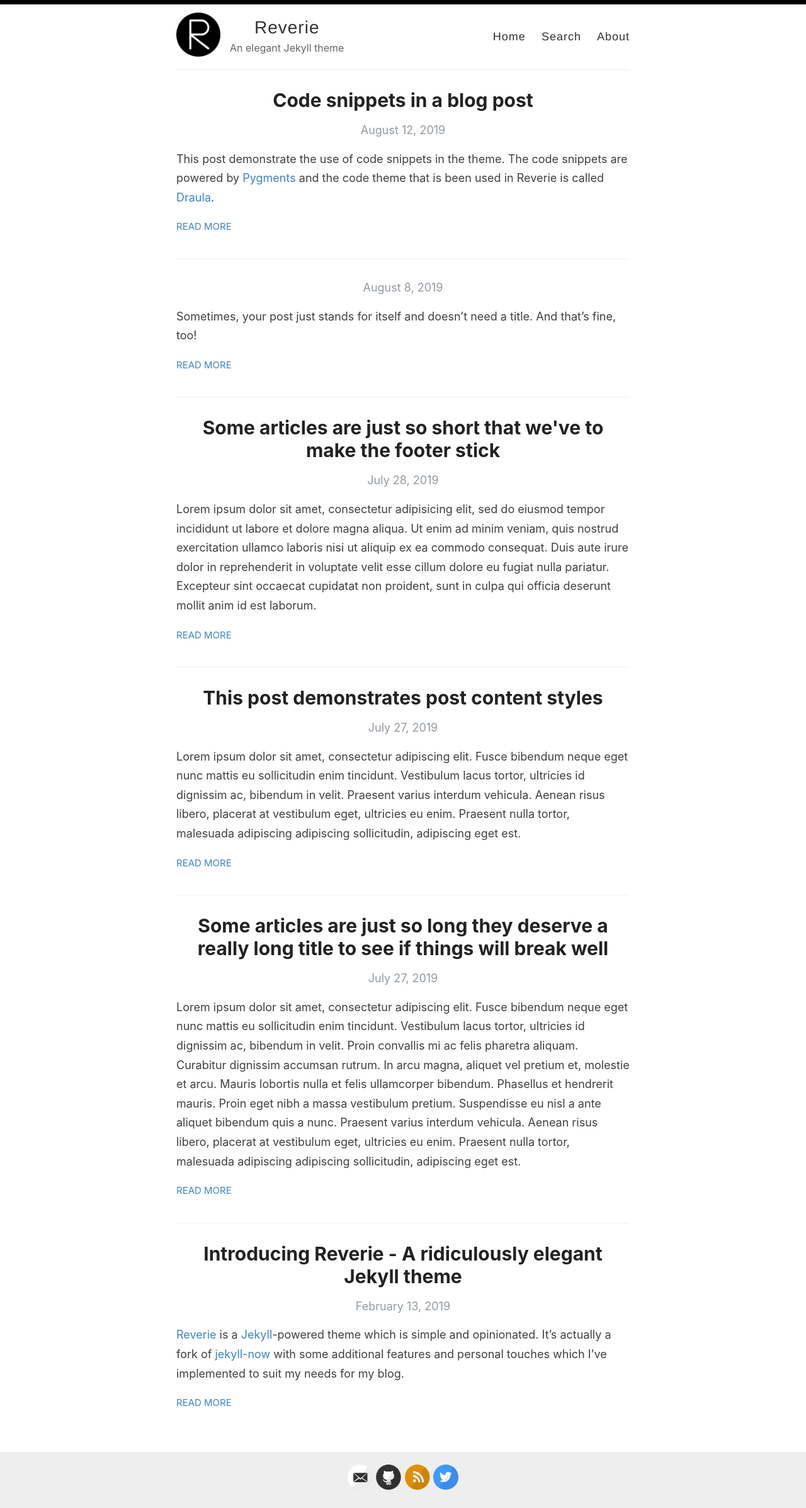
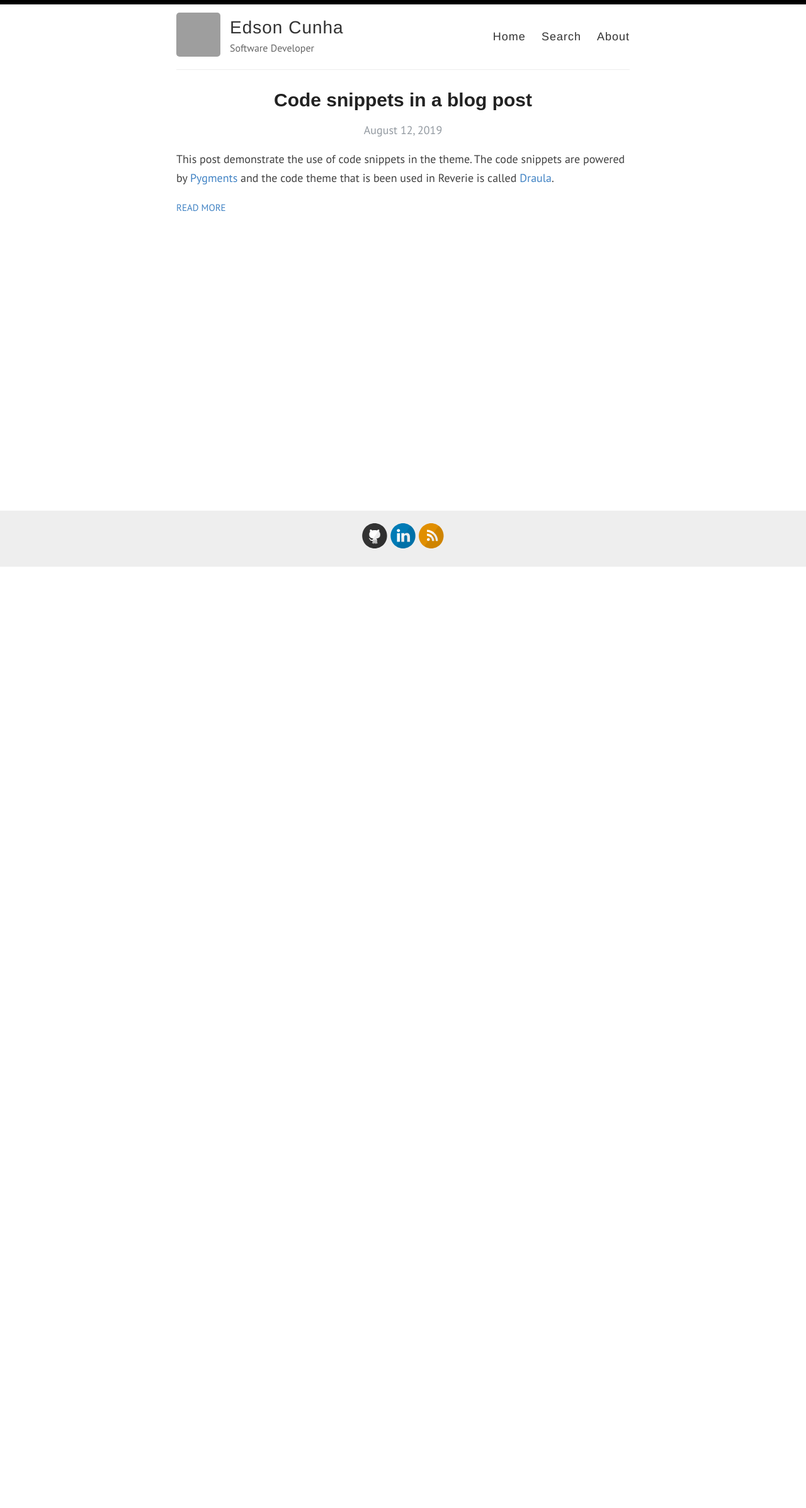
Before and after one commit to edsoncunha/edsoncunha.github.io, a Jekyll site: the page built from index.html, in a window 1280 px wide. Shown: the whole page at 63% size. Built offline with Jekyll 4.4.1, drawn with Linux system fonts in a browser that asks for light colours; the list of posts is cut into pages by our own code; after the commit the page ends 901 px from its top, so only the background shows below that; grey boxes are pictures that could not be loaded.

````diff
--- a/_config.yml
+++ b/_config.yml
@@ -3,16 +3,16 @@
 #
 
 # Name of your site (displayed in the header)
-name: Reverie
+name: Edson Cunha
 
 # Name of the author
-author: Amit Merchant
+author: Edson Cunha
 
 # Short bio or description (displayed in the header)
-description: An elegant Jekyll theme
+description: Software Developer
 
 # URL of your avatar or profile pic (you could use your GitHub profile pic)
-avatar: /images/reverie.png
+avatar: https://secure.gravatar.com/avatar/3d72a7a1aed4cf8d5b0823740c26a09e
 
 #
 # Flags below are optional
@@ -21,15 +21,15 @@
 # Includes an icon in the footer for each username you enter
 footer-links:
   dribbble:
-  email: amit.d.merchant@gmail.com
+  email:
   facebook:
   flickr:
-  github: amitmerchant1990/reverie
+  github: edsoncunha
   instagram:
-  linkedin:
+  linkedin: edsoncunha
   pinterest:
   rss: rss
-  twitter: amit_merchant
+  twitter:
   stackoverflow:
   youtube: # channel/<your_long_string> or user/<user-name>
   googleplus: # anything in your profile username that comes after plus.google.com/
@@ -41,18 +41,18 @@
 disqus:
 
 # Enter your Google Analytics web tracking code (e.g. UA-2110908-2) to activate tracking
-google_analytics: UA-43339302-11
+google_analytics: UA-148975074-1
 
 # Your website URL (e.g. http://amitmerchant1990.github.io or http://www.amitmerchant.com)
 # Used for Sitemap.xml and your RSS feed
-url: http://www.amitmerchant.com/reverie
-enforce_ssl: https://www.amitmerchant.com/reverie
+url: http://edsoncunha.github.io/
+enforce_ssl: https://edsoncunha.github.io/
 
 # If you're hosting your site at a Project repository on GitHub pages
 # (http://yourusername.github.io/repository-name)
 # and NOT your User repository (http://yourusername.github.io)
 # then add in the baseurl here, like this: "/repository-name"
-baseurl: "/reverie"
+baseurl: ""
 
 #
 # !! You don't need to change any of the configuration flags below !!
--- a/_layouts/default.html
+++ b/_layouts/default.html
@@ -19,7 +19,7 @@
       <div class="wrapper-masthead">
         <div class="container">
           <header class="masthead clearfix">
-            <a href="{{ site.baseurl }}/" class="site-avatar"><img src="{{ site.baseurl }}{{ site.avatar }}" /></a>
+            <a href="{{ site.baseurl }}/" class="site-avatar"><img src="{{ site.avatar }}" /></a>
 
             <div class="site-info">
               <h1 class="site-name"><a href="{{ site.baseurl }}/">{{ site.name }}</a></h1>
--- a/_posts/2019-02-13-introducing-reverie-jekyll-theme.md
+++ /dev/null
@@ -1,85 +0,0 @@
----
-layout: post
-title: Introducing Reverie - A ridiculously elegant Jekyll theme
-categories: [Miscellaneous, Jekyll]
----
-
-[Reverie](https://github.com/amitmerchant1990/reverie) is a [Jekyll](https://jekyllrb.com/)-powered theme which is simple and opinionated. It's actually a fork of [jekyll-now](https://github.com/barryclark/jekyll-now) with some additional features and personal touches which I've implemented to suit my needs for my blog.
-
-This is a plug-and-play Jekyll theme which you can use on GitHub Pages without even setting up a local environment.
-
-![](/images/reverie-demo.png)
-
-## Features overview
-
-- Command-line free fork-first workflow, using GitHub.com to create, customize and post to your blog
-- Fully responsive and mobile optimized base theme
-- Sass/Coffeescript support using Jekyll 2.0
-- Free hosting on your GitHub Pages user site
-- All the SEO goodies comes in-built
-- Markdown blogging
-- Syntax highlighting using Pygments
-    - [Dracula syntax theme](https://draculatheme.com/) included
-- Disqus commenting
-- Google Analytics integration
-- Fuzzy search across blog posts
-- Pagination of posts works out-of-the-box.
-- Categorize posts out-of-the box
-- RSS Feed
-- In-built sitemap
-
-<div style="text-align: center;">
- <script async type="text/javascript" src="//cdn.carbonads.com/carbon.js?serve=CE7D6KJY&placement=wwwamitmerchantcom" id="_carbonads_js"></script>
-</div>
-
-## Using Reverie on GitHub Pages
-
-### Step 1) Fork Reverie to your User Repository
-
-Fork [this repository](https://github.com/amitmerchant1990/reverie), then rename the repository to `yourgithubusername.github.io`.
-
-Alternatively, you can use [Use this template](https://github.com/amitmerchant1990/reverie/generate) button if you want to create a repository with a clean commit history which will use Reverie as a template.
-
-Your Jekyll blog will often be viewable immediately at <https://yourgithubusername.github.io> (if it's not, you can often force it to build by completing step 2)
-
-### Step 2) Customize and view your site
-
-Enter your site name, description, avatar and many other options by editing the `_config.yml` file. You can easily turn on Google Analytics tracking, Disqus commenting and social icons here.
-
-Making a change to `_config.yml` (or any file in your repository) will force GitHub Pages to rebuild your site with jekyll. Your rebuilt site will be viewable a few seconds later at <https://yourgithubusername.github.io> - if not, give it ten minutes as GitHub suggests and it'll appear soon.
-
-### Step 3) Publish your first blog post
-
-Create a new file called `/_posts/2019-2-13-Hello-World.md` to publish your first blog post. That's all you need to do to publish your first blog post! This [Markdown Cheatsheet](https://github.com/adam-p/markdown-here/wiki/Markdown-Cheatsheet) might come in handy while writing the posts.
-
-> You can add additional posts in the browser on GitHub.com too! Just hit the <kbd>Create new file</kbd> button in `/_posts/` to create new content. Just make sure to include the [front-matter](http://jekyllrb.com/docs/frontmatter/) block at the top of each new blog post and make sure the post's filename is in this format: year-month-day-title.md
-
-## Using Categories in Reverie
-
-You can categorize your content based on `categories` in Reverie. For this, you just need to add `categories` in front matter like below:
-
-For adding single category:
-
-```md
-categories: JavaScript
-```
-
-For adding multiple categories:
-
-```md
-categories: [PHP, Laravel]
-```
-
-The contegorized content can be shown over this URL: <https://yourgithubusername.github.io/categories/>
-
-## RSS
-
-The generated [RSS feed](https://en.wikipedia.org/wiki/RSS) of your blog can be found at <https://yourgithubusername.github.io/feed>. You can see the example RSS feed over [here](https://www.amitmerchant.com/reverie/feed).
-
-## Sitemap
-
-The generated sitemap of your blog can be found at <https://yourgithubusername.github.io/sitemap>. You can see the example sitemap feed over [here](https://www.amitmerchant.com/reverie/sitemap).
-
-## License
-
-MIT
--- a/_posts/2019-08-08-no-title-posts.md
+++ /dev/null
@@ -1,6 +0,0 @@
----
-layout: post
-title: ""
-categories: Miscellaneous
----
-Sometimes, your post just stands for itself and doesn't need a title. And that's fine, too!
--- a/_posts/2019-7-27-super-long-article.md
+++ /dev/null
@@ -1,11 +0,0 @@
----
-layout: post
-title: Some articles are just so long they deserve a really long title to see if things will break well
-categories: Miscellaneous
----
-
-Lorem ipsum dolor sit amet, consectetur adipiscing elit. Fusce bibendum neque eget nunc mattis eu sollicitudin enim tincidunt. Vestibulum lacus tortor, ultricies id dignissim ac, bibendum in velit. Proin convallis mi ac felis pharetra aliquam. Curabitur dignissim accumsan rutrum. In arcu magna, aliquet vel pretium et, molestie et arcu. Mauris lobortis nulla et felis ullamcorper bibendum. Phasellus et hendrerit mauris. Proin eget nibh a massa vestibulum pretium. Suspendisse eu nisl a ante aliquet bibendum quis a nunc. Praesent varius interdum vehicula. Aenean risus libero, placerat at vestibulum eget, ultricies eu enim. Praesent nulla tortor, malesuada adipiscing adipiscing sollicitudin, adipiscing eget est.
-
-Lorem ipsum dolor sit amet, consectetur adipiscing elit. Fusce bibendum neque eget nunc mattis eu sollicitudin enim tincidunt. Vestibulum lacus tortor, ultricies id dignissim ac, bibendum in velit. Proin convallis mi ac felis pharetra aliquam. Curabitur dignissim accumsan rutrum. In arcu magna, aliquet vel pretium et, molestie et arcu. Mauris lobortis nulla et felis ullamcorper bibendum. Phasellus et hendrerit mauris. Proin eget nibh a massa vestibulum pretium. Suspendisse eu nisl a ante aliquet bibendum quis a nunc. Praesent varius interdum vehicula. Aenean risus libero, placerat at vestibulum eget, ultricies eu enim. Praesent nulla tortor, malesuada adipiscing adipiscing sollicitudin, adipiscing eget est.
-
-Lorem ipsum dolor sit amet, consectetur adipiscing elit. Fusce bibendum neque eget nunc mattis eu sollicitudin enim tincidunt. Vestibulum lacus tortor, ultricies id dignissim ac, bibendum in velit. Proin convallis mi ac felis pharetra aliquam. Curabitur dignissim accumsan rutrum. In arcu magna, aliquet vel pretium et, molestie et arcu. Mauris lobortis nulla et felis ullamcorper bibendum. Phasellus et hendrerit mauris. Proin eget nibh a massa vestibulum pretium. Suspendisse eu nisl a ante aliquet bibendum quis a nunc. Praesent varius interdum vehicula. Aenean risus libero, placerat at vestibulum eget, ultricies eu enim. Praesent nulla tortor, malesuada adipiscing adipiscing sollicitudin, adipiscing eget est.
--- a/_posts/2019-7-27-this-post-demonstrates-post-content-styles.md
+++ /dev/null
@@ -1,95 +0,0 @@
----
-layout: post
-title: This post demonstrates post content styles
-categories: Miscellaneous
----
-
-Lorem ipsum dolor sit amet, consectetur adipiscing elit. Fusce bibendum neque eget nunc mattis eu sollicitudin enim tincidunt. Vestibulum lacus tortor, ultricies id dignissim ac, bibendum in velit. Praesent varius interdum vehicula. Aenean risus libero, placerat at vestibulum eget, ultricies eu enim. Praesent nulla tortor, malesuada adipiscing adipiscing sollicitudin, adipiscing eget est.
-
-## Some great heading (h2)
-
-Proin convallis mi ac felis pharetra aliquam. Curabitur dignissim accumsan rutrum. In arcu magna, aliquet vel pretium et, molestie et arcu.
-
-Mauris lobortis nulla et felis ullamcorper bibendum. Phasellus et hendrerit mauris. Proin eget nibh a massa vestibulum pretium. Suspendisse eu nisl a ante aliquet bibendum quis a nunc. Praesent varius interdum vehicula. Aenean risus libero, placerat at vestibulum eget, ultricies eu enim. Praesent nulla tortor, malesuada adipiscing adipiscing sollicitudin, adipiscing eget est.
-
-## Another great heading (h2)
-
-Lorem ipsum dolor sit amet, consectetur adipiscing elit. Fusce bibendum neque eget nunc mattis eu sollicitudin enim tincidunt. Vestibulum lacus tortor, ultricies id dignissim ac, bibendum in velit.
-
-### Some great subheading (h3)
-
-Proin convallis mi ac felis pharetra aliquam. Curabitur dignissim accumsan rutrum. In arcu magna, aliquet vel pretium et, molestie et arcu. Mauris lobortis nulla et felis ullamcorper bibendum.
-
-Phasellus et hendrerit mauris. Proin eget nibh a massa vestibulum pretium. Suspendisse eu nisl a ante aliquet bibendum quis a nunc.
-
-### Some great subheading (h3)
-
-Praesent varius interdum vehicula. Aenean risus libero, placerat at vestibulum eget, ultricies eu enim. Praesent nulla tortor, malesuada adipiscing adipiscing sollicitudin, adipiscing eget est.
-
-> This quote will change your life. It will reveal the secrets of the universe, and all the wonders of humanity. Don't misuse it.
-
-Lorem ipsum dolor sit amet, consectetur adipiscing elit. Fusce bibendum neque eget nunc mattis eu sollicitudin enim tincidunt.
-
-### Some great subheading (h3)
-
-Vestibulum lacus tortor, ultricies id dignissim ac, bibendum in velit. Proin convallis mi ac felis pharetra aliquam. Curabitur dignissim accumsan rutrum.
-
-```html
-<html>
-  <head>
-  </head>
-  <body>
-    <p>Hello, World!</p>
-  </body>
-</html>
-```
-
-
-In arcu magna, aliquet vel pretium et, molestie et arcu. Mauris lobortis nulla et felis ullamcorper bibendum. Phasellus et hendrerit mauris.
-
-#### You might want a sub-subheading (h4)
-
-In arcu magna, aliquet vel pretium et, molestie et arcu. Mauris lobortis nulla et felis ullamcorper bibendum. Phasellus et hendrerit mauris.
-
-In arcu magna, aliquet vel pretium et, molestie et arcu. Mauris lobortis nulla et felis ullamcorper bibendum. Phasellus et hendrerit mauris.
-
-#### But it's probably overkill (h4)
-
-In arcu magna, aliquet vel pretium et, molestie et arcu. Mauris lobortis nulla et felis ullamcorper bibendum. Phasellus et hendrerit mauris.
-
-### Oh hai, an unordered list!!
-
-In arcu magna, aliquet vel pretium et, molestie et arcu. Mauris lobortis nulla et felis ullamcorper bibendum. Phasellus et hendrerit mauris.
-
-- First item, yo
-- Second item, dawg
-- Third item, what what?!
-- Fourth item, fo sheezy my neezy
-
-### Oh hai, an ordered list!!
-
-In arcu magna, aliquet vel pretium et, molestie et arcu. Mauris lobortis nulla et felis ullamcorper bibendum. Phasellus et hendrerit mauris.
-
-1. First item, yo
-2. Second item, dawg
-3. Third item, what what?!
-4. Fourth item, fo sheezy my neezy
-
-
-
-## Headings are cool! (h2)
-
-Proin eget nibh a massa vestibulum pretium. Suspendisse eu nisl a ante aliquet bibendum quis a nunc. Praesent varius interdum vehicula. Aenean risus libero, placerat at vestibulum eget, ultricies eu enim. Praesent nulla tortor, malesuada adipiscing adipiscing sollicitudin, adipiscing eget est.
-
-Praesent nulla tortor, malesuada adipiscing adipiscing sollicitudin, adipiscing eget est.
-
-Proin eget nibh a massa vestibulum pretium. Suspendisse eu nisl a ante aliquet bibendum quis a nunc.
-
-### Tables
-
-|Title 1               | Title 2               | Title 3               | Title 4              |
-|--------------------- | --------------------- | --------------------- | ---------------------|
-|lorem                 | lorem ipsum           | lorem ipsum dolor     | lorem ipsum dolor sit|
-|lorem ipsum dolor sit | lorem ipsum dolor sit | lorem ipsum dolor sit | lorem ipsum dolor sit|
-|lorem ipsum dolor sit | lorem ipsum dolor sit | lorem ipsum dolor sit | lorem ipsum dolor sit|
-|lorem ipsum dolor sit | lorem ipsum dolor sit | lorem ipsum dolor sit | lorem ipsum dolor sit|
--- a/_posts/2019-7-28-super-short-article.md
+++ /dev/null
@@ -1,7 +0,0 @@
----
-layout: post
-title: Some articles are just so short that we've to make the footer stick
-categories: Miscellaneous
----
-
-Lorem ipsum dolor sit amet, consectetur adipisicing elit, sed do eiusmod tempor incididunt ut labore et dolore magna aliqua. Ut enim ad minim veniam, quis nostrud exercitation ullamco laboris nisi ut aliquip ex ea commodo consequat. Duis aute irure dolor in reprehenderit in voluptate velit esse cillum dolore eu fugiat nulla pariatur. Excepteur sint occaecat cupidatat non proident, sunt in culpa qui officia deserunt mollit anim id est laborum.
--- a/assets/style.scss
+++ b/assets/style.scss
@@ -13,7 +13,8 @@
 /* BASE RULES */
 /**************/
 
-@import url('https://fonts.googleapis.com/css?family=Roboto');
+@import url('https://fonts.googleapis.com/css?family=Source+Code+Pro');
+@import url('https://fonts.googleapis.com/css?family=PT+Sans');
 
 html {
   font-size: 100%;
@@ -22,7 +23,7 @@
 
 body {
   background: #fff;
-  font-family: -system-ui, -apple-system, BlinkMacSystemFont, "Segoe UI", Roboto, Helvetica, Arial, sans-serif, "Apple Color Emoji", "Segoe UI Emoji", "Segoe UI Symbol";
+  font-family: "PT Sans", sans-serif;
   color: #404040;
   line-height: 1.7;
   font-weight: 400;
@@ -38,7 +39,7 @@
 }
 
 h1, h2, h3, h4, h5, h6 {
-  font-family: -system-ui, -apple-system, BlinkMacSystemFont, "Segoe UI", Roboto, Helvetica, Arial, sans-serif, "Apple Color Emoji", "Segoe UI Emoji", "Segoe UI Symbol";
+  font-family: "Source Code Pro", sans-serif;
   color: $darkerGray;
   font-weight: bold;
 
@@ -421,20 +422,18 @@
 }
 
 .post h1{
-  font-family: -system-ui, -apple-system, BlinkMacSystemFont, "Segoe UI", Roboto, Helvetica, Arial, sans-serif, "Apple Color Emoji", "Segoe UI Emoji", "Segoe UI Symbol";
+  font-family: "Source Code Pro Bold", sans-serif;
   text-align: center;
   font-weight: bold;
   font-kerning: auto;
-  font-feature-settings: "kern","liga","dlig","hlig","cswh";
   line-height: 1.2;
 }
 
 .page h1{
-  font-family: -system-ui, -apple-system, BlinkMacSystemFont, "Segoe UI", Roboto, Helvetica, Arial, sans-serif, "Apple Color Emoji", "Segoe UI Emoji", "Segoe UI Symbol";
+  font-family: "Source Code Pro Bold", sans-serif;
   text-align: center;
   font-weight: bold;
   font-kerning: auto;
-  font-feature-settings: "kern","liga","dlig","hlig","cswh";
   line-height: 1.2;
 }
 
````
Also changed, not shown: _layouts/post.html (+12 -12 lines).
